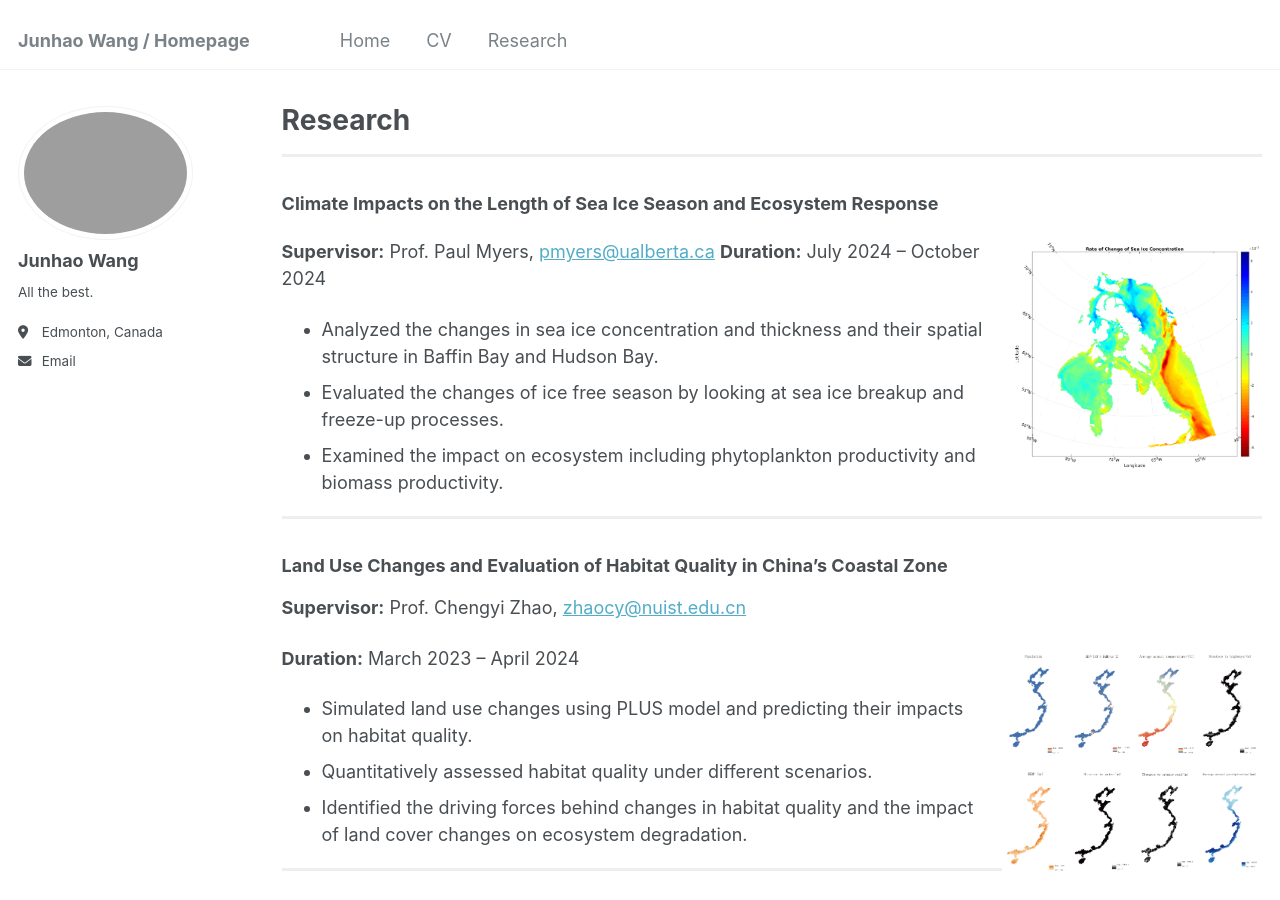
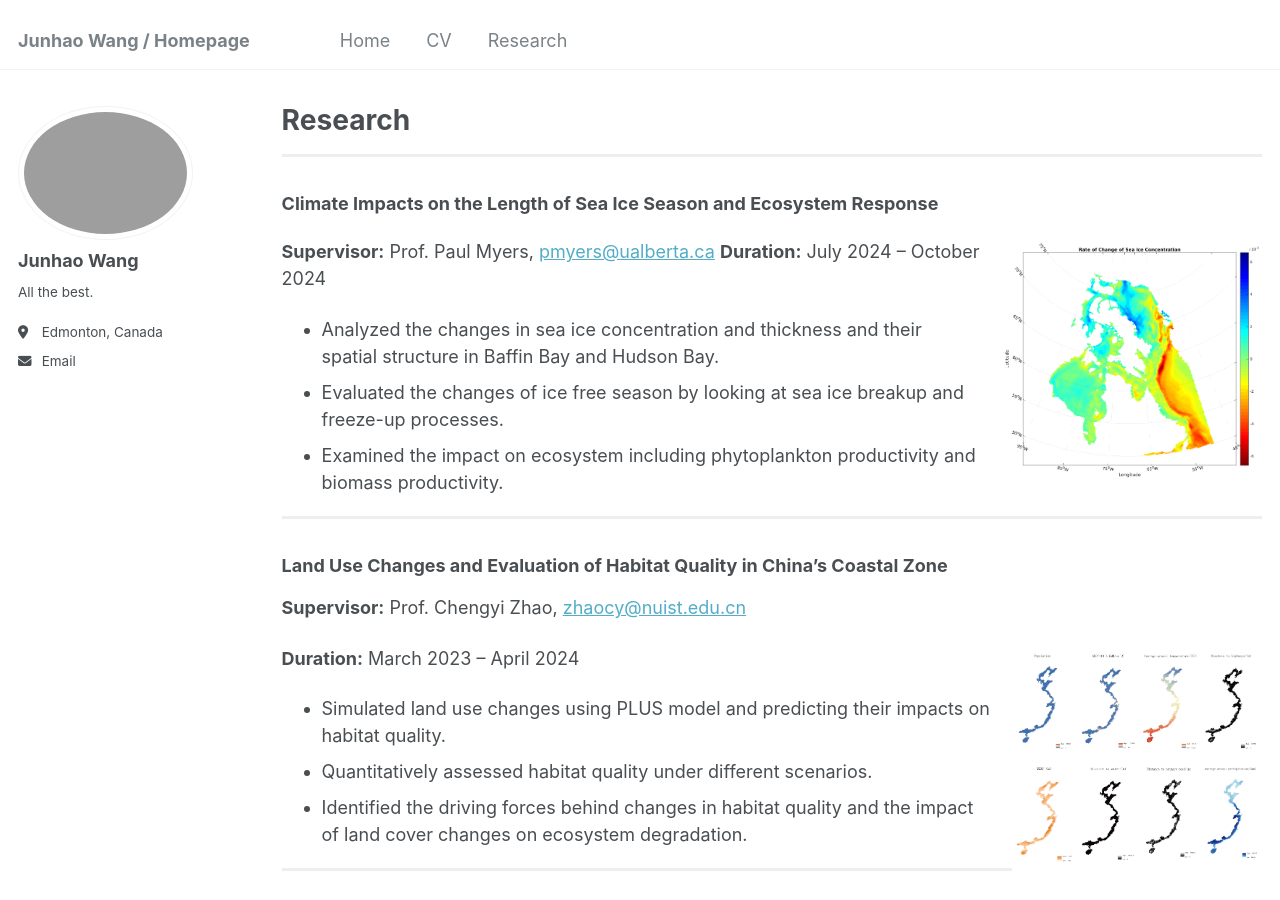
Before and after one commit to sigmundw/sigmundw.github.io, a Jekyll site: the page built from _pages/research.md, in a window 1280 px wide and 900 px high. Built offline with Jekyll 4.4.1, drawn with Linux system fonts in a browser that asks for light colours.

Commit message:
Update research.md

```diff
--- a/_pages/research.md
+++ b/_pages/research.md
@@ -11,7 +11,7 @@ redirect_from:
 <div style="border-top: 3px solid #eee; margin: 20px 0;"></div>
 
 ### Climate Impacts on the Length of Sea Ice Season and Ecosystem Response
-<img src="https://sigmundw.github.io/images/IC_change.png" alt="IC Image" width="250" align="right" style="margin-left: 20px;"/>
+<img src="https://sigmundw.github.io/images/IC_change.png" alt="IC Image" width="260" align="right" style="margin-left: 20px;"/>
 
 **Supervisor:** Prof. Paul Myers, [pmyers@ualberta.ca](mailto:pmyers@ualberta.ca)
 **Duration:** July 2024 – October 2024
@@ -26,7 +26,7 @@ redirect_from:
 **Supervisor:** Prof. Chengyi Zhao, [zhaocy@nuist.edu.cn](mailto:zhaocy@nuist.edu.cn)
 
 **Duration:** March 2023 – April 2024
-<img src="https://sigmundw.github.io/images/coast.png" alt="Coast Image" width="260" align="right" style="margin-left: 20px;"/>
+<img src="https://sigmundw.github.io/images/coast.png" alt="Coast Image" width="250" align="right" style="margin-left: 20px;"/>
 - Simulated land use changes using PLUS model and predicting their impacts on habitat quality.
 - Quantitatively assessed habitat quality under different scenarios.
 - Identified the driving forces behind changes in habitat quality and the impact of land cover changes on ecosystem degradation.
```
